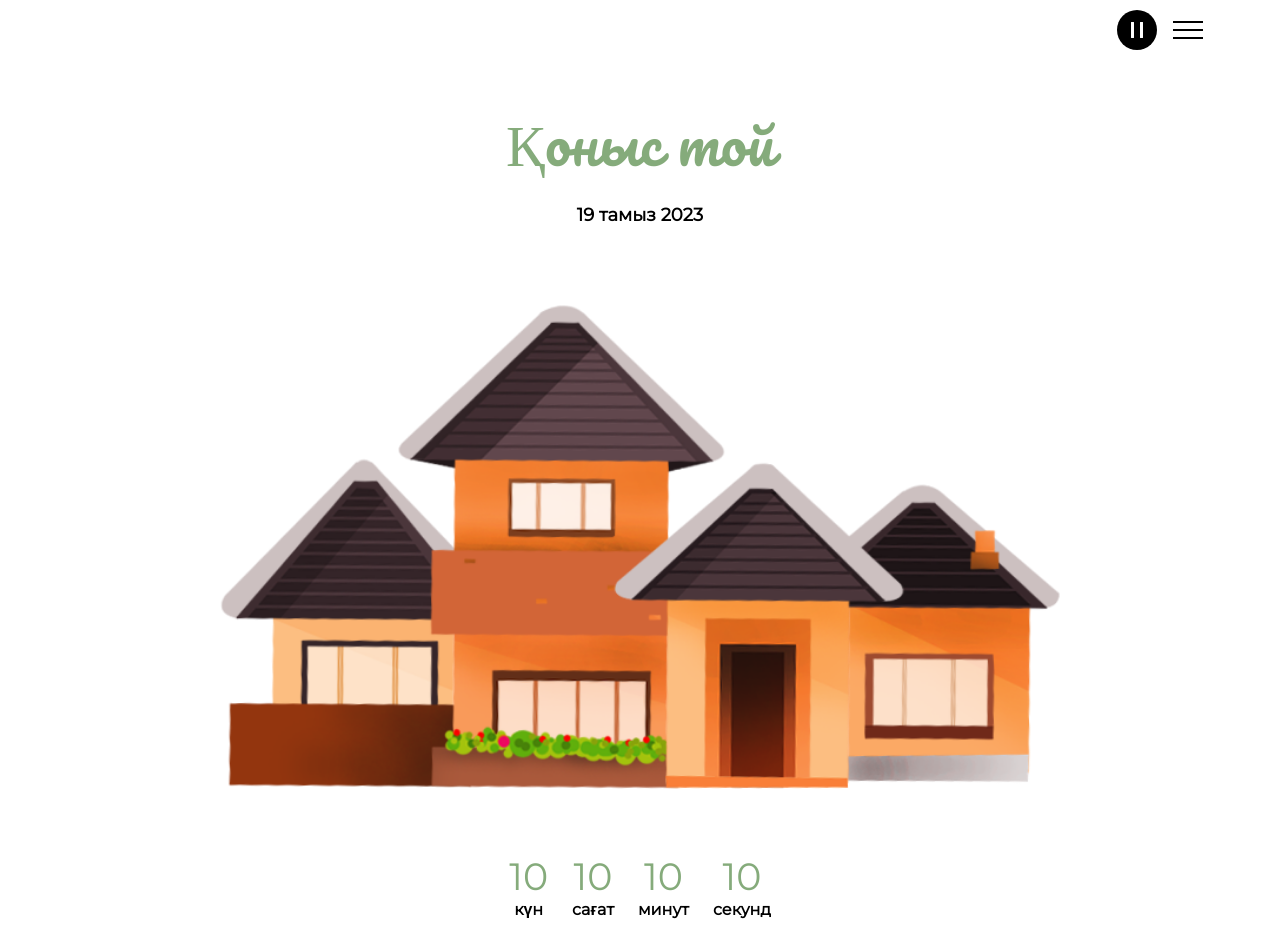
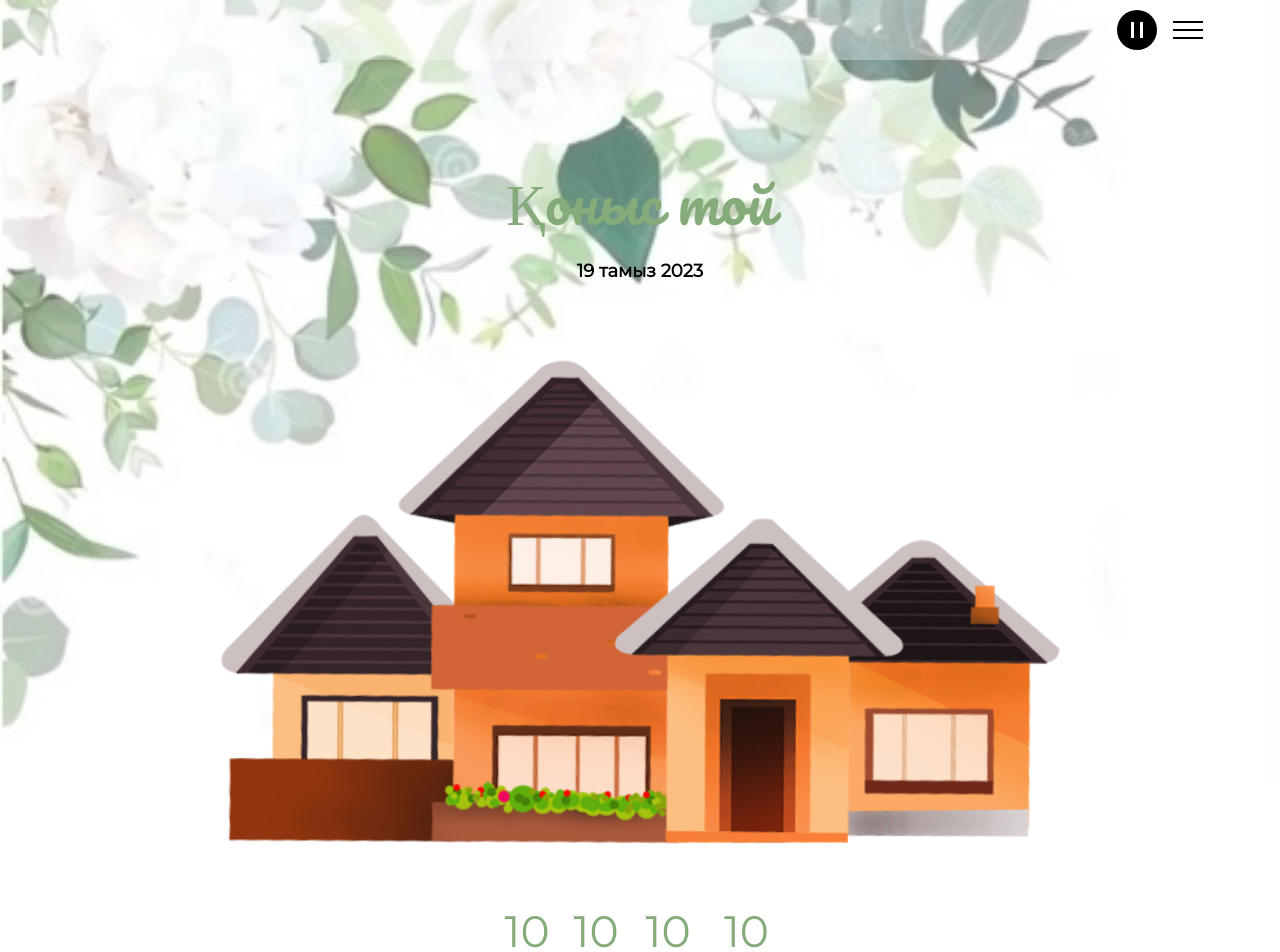
Before and after one commit to zhassulaan/qonys-toi, a React (Create React App) app: page / in a window 1280 px wide. Shown: the top 952 px of the page. Before the commit the page ends 919 px from the top, so only its background shows below. Built offline with nearby package versions, Linux system fonts and the light colour scheme.

Commit message:
main block

```diff
--- a/src/App.js
+++ b/src/App.js
@@ -6,7 +6,7 @@ import {
   Navigate,
 } from 'react-router-dom';
 import Header from './components/Header';
-import Home from './views/Home';
+import Home from './pages/Home';
 
 function App() {
   return (
--- a/src/assets/styles/header.scss
+++ b/src/assets/styles/header.scss
@@ -8,8 +8,18 @@
 	left: 0;
 	width: 100%;
 	height: 60px;
-	background-color: var(--clr-white);
 	padding: 0 6%;
+	z-index: 3;
+	&-background {
+		position: absolute;
+		top: 0;
+		left: 0;
+		width: 100vw;
+		height: inherit;
+		background-color: var(--clr-white);
+		opacity: .3;
+		z-index: -1;
+	}
 	&-player,
 	&-menu {
 		cursor: pointer;
--- a/src/assets/styles/home.scss
+++ b/src/assets/styles/home.scss
@@ -1,16 +1,34 @@
 .home {
+	position: relative;
+	height: 100vh;
 	text-align: center;
-	margin-top: 90px;
+	padding-top: 19vh;
+	&-background {
+		position: fixed;
+		top: 0;
+		left: 0;
+		width: 100%;
+		height: 100%;
+		background-image: url('../images/background.jpeg');
+		background-size: cover;
+		background-repeat: no-repeat;
+		opacity: .65;
+		z-index: -1;
+	}
 	&-title,
 	&-subtitle {
-		margin-bottom: 12px;
+		margin-bottom: 1.675vh;
 	}
 	&-title {
 		font-family: 'Pacifico', cursive;
+		line-height: 12vh;
+	}
+	&-subtitle {
+		line-height: 2.6vh;
 	}
 	&-image {
 		width: 75%;
-		margin: 60px 0;
+		margin: 7.2vh 0;
 	}
 	&-counter {
 		display: flex;
--- a/src/components/Header.js
+++ b/src/components/Header.js
@@ -14,6 +14,7 @@ function Header() {
 
 	return (
 		<div className='header'>
+			<div className='header-background'></div>
 			{ music ?
 				<div class="header-player" onClick={ togglePlay }>
 					<span className='header-player__icon'></span>
--- a/src/index.css
+++ b/src/index.css
@@ -23,7 +23,6 @@
 body {
   display: block;
   width: 88%;
-  /* background-color: var(--clr-background); */
   font-family: 'Montserrat', sans-serif;
   font-style: normal;
   margin: 0 auto;
@@ -43,16 +42,18 @@ h1 {
   letter-spacing: .25px;
 }
 
-h2, h3 {
-  font-weight: 400;
+h2, h4 {
+  font-weight: 500;
 }
 
 h2 {
-  font-size: 38px;
+  font-size: 44px;
+  line-height: 6.375vh;
 }
 
-h3 {
-  font-size: 15px;
+h4 {
+  font-size: 16px;
+  line-height: 2.3vh;
 }
 
 /* h4 {
--- /dev/null
+++ b/src/pages/Home.js
@@ -0,0 +1,13 @@
+import React from 'react';
+import Main from '../views/Main';
+import '../assets/styles/home.scss';
+
+function Home() {
+	return (
+		<div>
+			<Main />
+		</div>
+	);
+}
+
+export default Home;
--- a/src/views/Home.js
+++ b/src/views/Main.js
@@ -1,11 +1,11 @@
 import React from 'react';
-import '../assets/styles/home.scss';
 import house from '../assets/images/house.png';
 import Counter from '../components/Counter';
 
-function Home() {
+function Main() {
 	return (
 		<div className='home'>
+			<div className='home-background'></div>
 			<h1 className='home-title'>Қоныс той</h1>
 			<h5 className='home-subtitle'>19 тамыз 2023</h5>
 			<img src={ house } alt="house icon" className='home-image' />
@@ -19,4 +19,4 @@ function Home() {
 	);
 }
 
-export default Home;
+export default Main;
```
Also changed, not shown: src/assets/images/background.jpeg (added).
